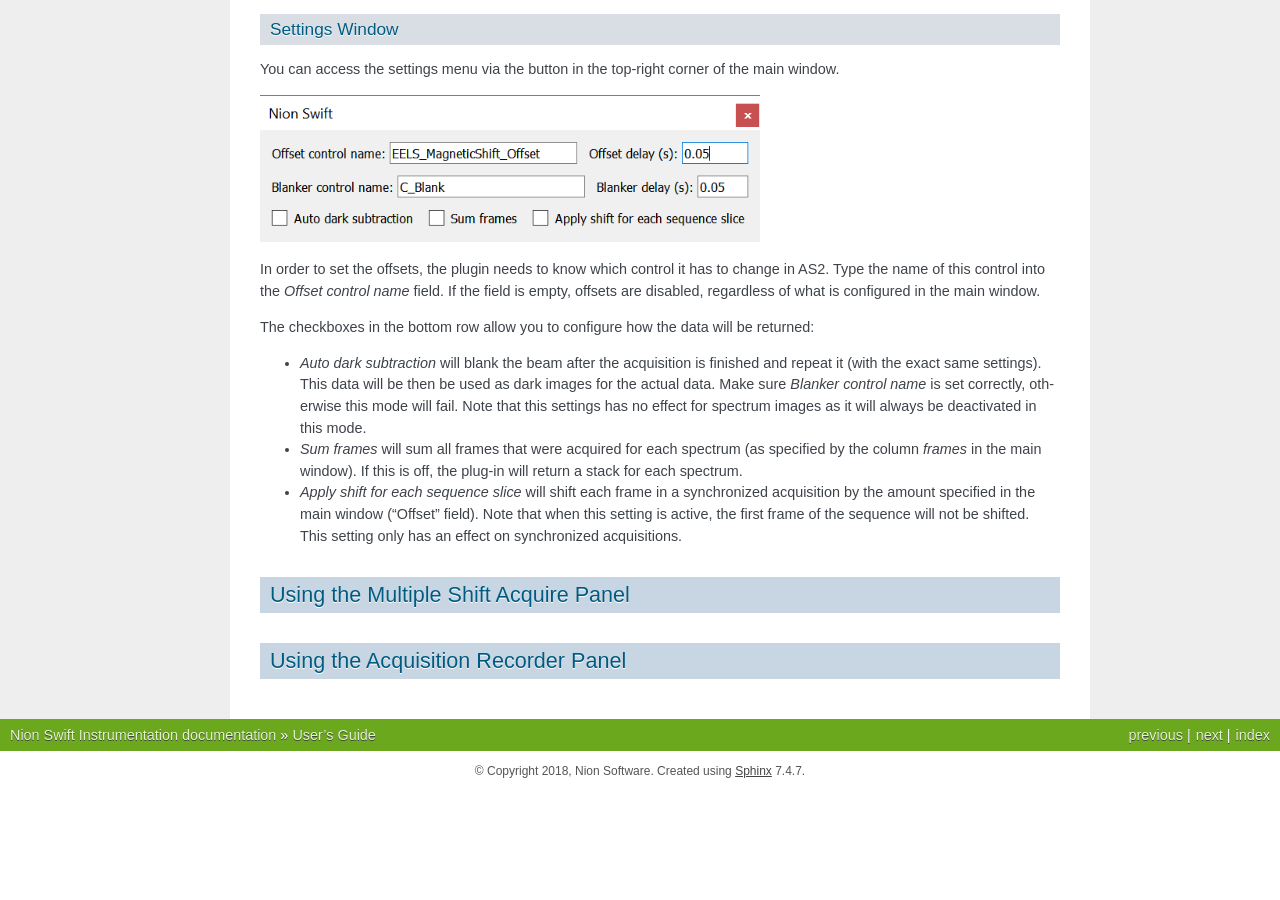
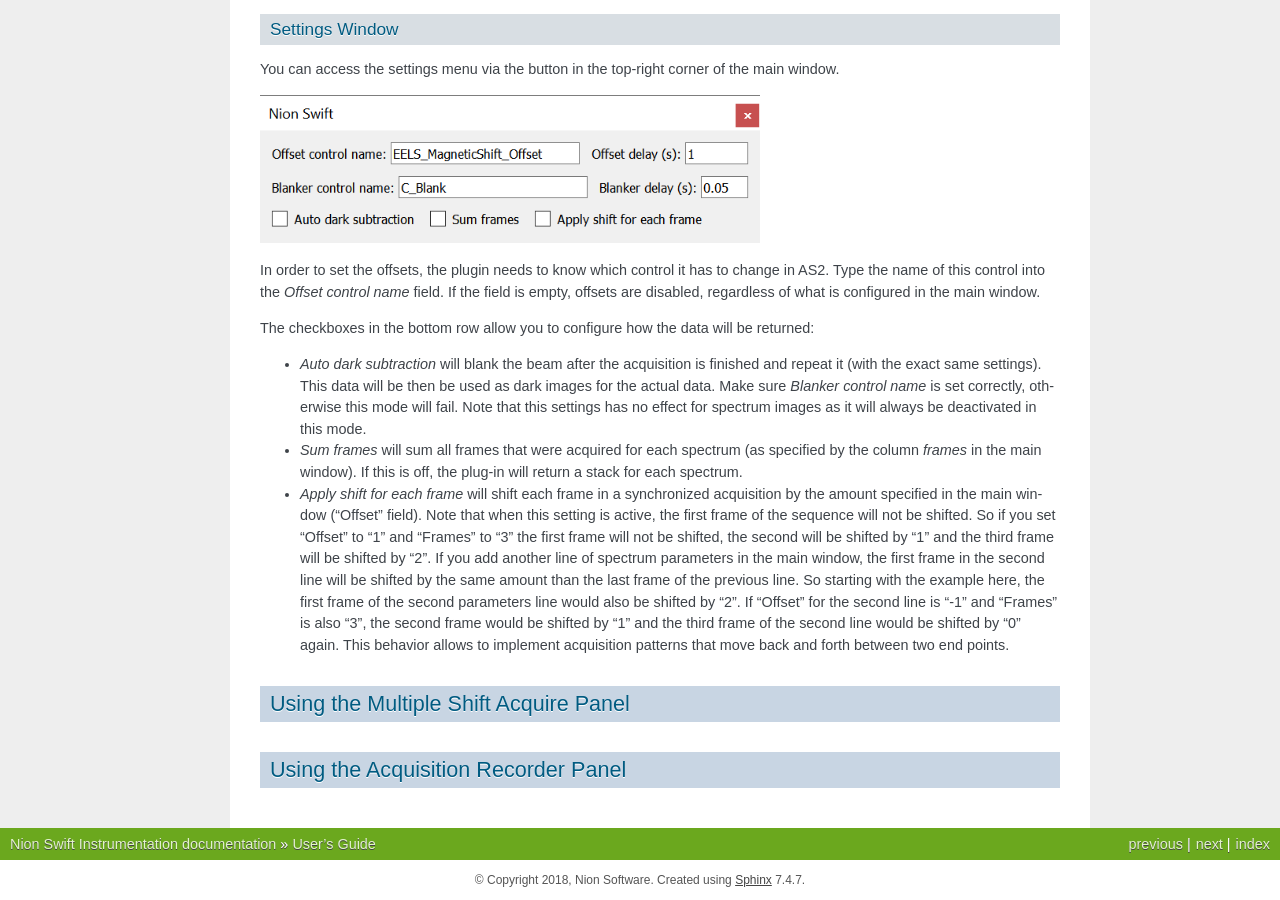
Before and after one commit to nion-software/nionswift-instrumentation-kit, a Sphinx documentation site: the page built from docs/userguide.rst, in a window 1280 px wide and 900 px high, scrolled down 3303 px. Built offline with Sphinx 7.4.7, drawn with Linux system fonts in a browser that asks for light colours; before the commit the page ends 4094 px from its top, so only the background shows below that.

Commit message:
Fix abort. Update docs. Update CHANGES.rst.

```diff
--- a/CHANGES.rst
+++ b/CHANGES.rst
@@ -1,5 +1,10 @@
 Changelog (nionswift-instrumentation)
 =====================================
+
+0.19.4 (unreleased)
+-------------------
+- Add virtual detector option to MultiAcquire.
+- Add option to apply shift for each frame in MultiAcquire.
 
 0.19.3 (2021-01-17)
 -------------------
--- a/docs/userguide.rst
+++ b/docs/userguide.rst
@@ -113,8 +113,12 @@
 - *Auto dark subtraction* will blank the beam after the acquisition is finished and repeat it (with the exact same settings). This data will be then be used as dark images for the actual data.
   Make sure *Blanker control name* is set correctly, otherwise this mode will fail. Note that this settings has no effect for spectrum images as it will always be deactivated in this mode.
 - *Sum frames* will sum all frames that were acquired for each spectrum (as specified by the column *frames* in the main window). If this is off, the plug-in will return a stack for each spectrum.
-- *Apply shift for each sequence slice* will shift each frame in a synchronized acquisition by the amount specified in the main window ("Offset" field). Note that when this setting is active,
-  the first frame of the sequence will not be shifted. This setting only has an effect on synchronized acquisitions.
+- *Apply shift for each frame* will shift each frame in a synchronized acquisition by the amount specified in the main window ("Offset" field). Note that when this setting is active,
+  the first frame of the sequence will not be shifted. So if you set "Offset" to "1" and "Frames" to "3" the first frame will not be shifted, the second will be shifted by "1" and the
+  third frame will be shifted by "2". If you add another line of spectrum parameters in the main window, the first frame in the second line will be shifted by the same amount than the
+  last frame of the previous line. So starting with the example here, the first frame of the second parameters line would also be shifted by "2". If "Offset" for the second line is
+  "-1" and "Frames" is also "3", the second frame would be shifted by "1" and the third frame of the second line would be shifted by "0" again. This behavior allows to implement
+  acquisition patterns that move back and forth between two end points.
 
 .. _multiple-shift-acquire-panel:
 
```
Also changed, not shown: docs/resources/multi_acquire_settings_window.png, 1 other file.
